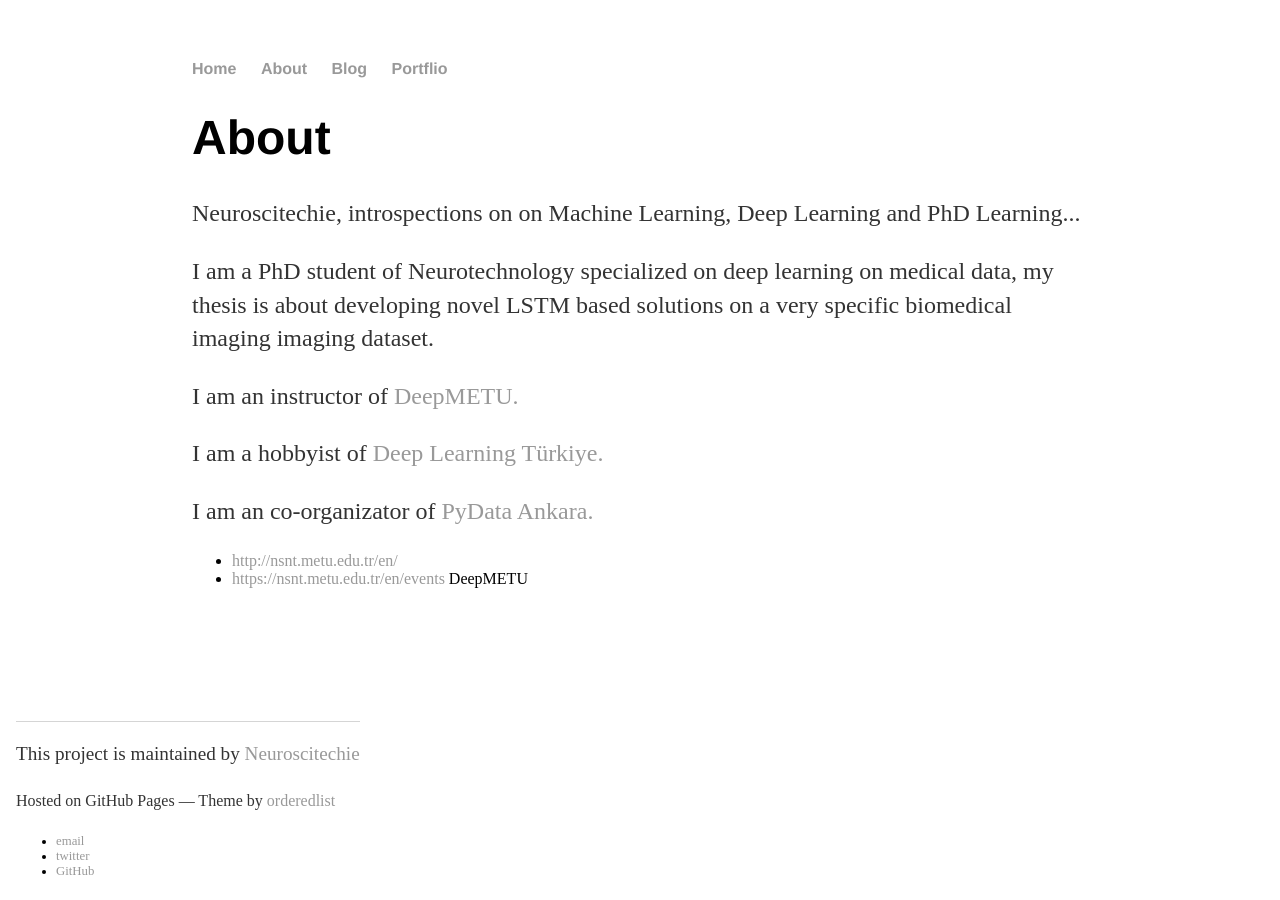
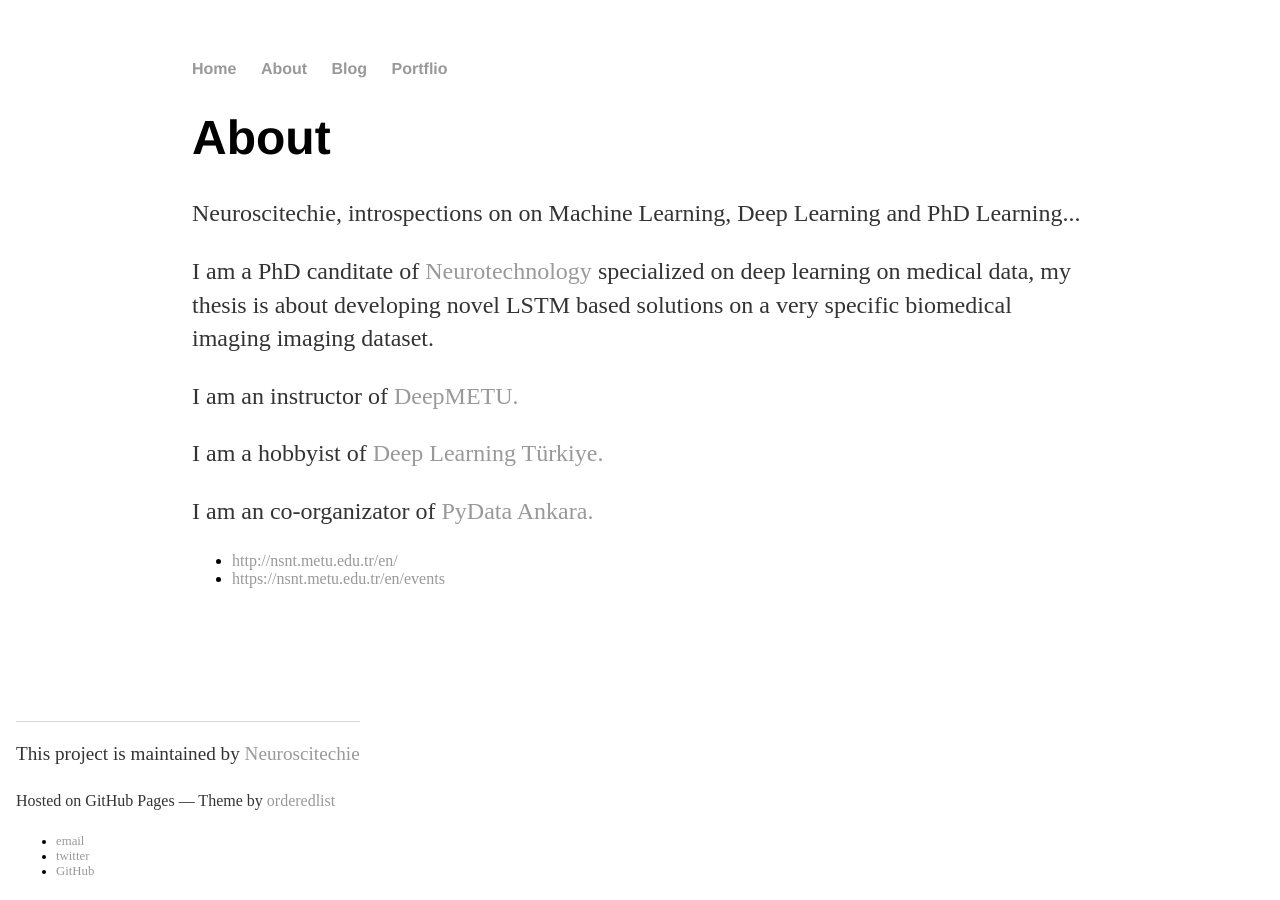
Before and after one commit to inantubek/meltemiatay.github.io, a Jekyll site: the page built from about/index.html, in a window 1280 px wide. Built offline with Jekyll 4.4.1, drawn with Linux system fonts in a browser that asks for light colours.

Commit message:
Update index.html

```diff
--- a/about/index.html
+++ b/about/index.html
@@ -6,12 +6,12 @@ title: A Neuroscitechie Blog
 		<div class="about">
 			<h1>About</h1>
 			<p>Neuroscitechie, introspections on on Machine Learning, Deep Learning and PhD Learning...</p>
-			<p>I am a PhD student of Neurotechnology specialized on deep learning on medical data, my thesis is about developing novel LSTM based solutions on a very specific biomedical imaging imaging dataset.</p>
+			<p>I am a PhD canditate of <a href="http://nsnt.metu.edu.tr/en">Neurotechnology</a> specialized on deep learning on medical data, my thesis is about developing novel LSTM based solutions on a very specific biomedical imaging imaging dataset.</p>
 			<p>I am an instructor of <a href="https://www.facebook.com/deepmetu/">DeepMETU.</a></p>
 			<p>I am a hobbyist of <a href="http://www.deeplearningturkiye.com/">Deep Learning Türkiye.</a></p>
 			<p>I am an co-organizator of <a href="http://ttps://www.meetup.com/PyData-Ankara">PyData Ankara.</a></p>
                 </div>
 <ul class="contacts">
 <li><a href="#">http://nsnt.metu.edu.tr/en/</a></li>
-<li><a href="#">https://nsnt.metu.edu.tr/en/events</a> DeepMETU</li>
+<li><a href="#">https://nsnt.metu.edu.tr/en/events</a></li>
 </ul>
```
